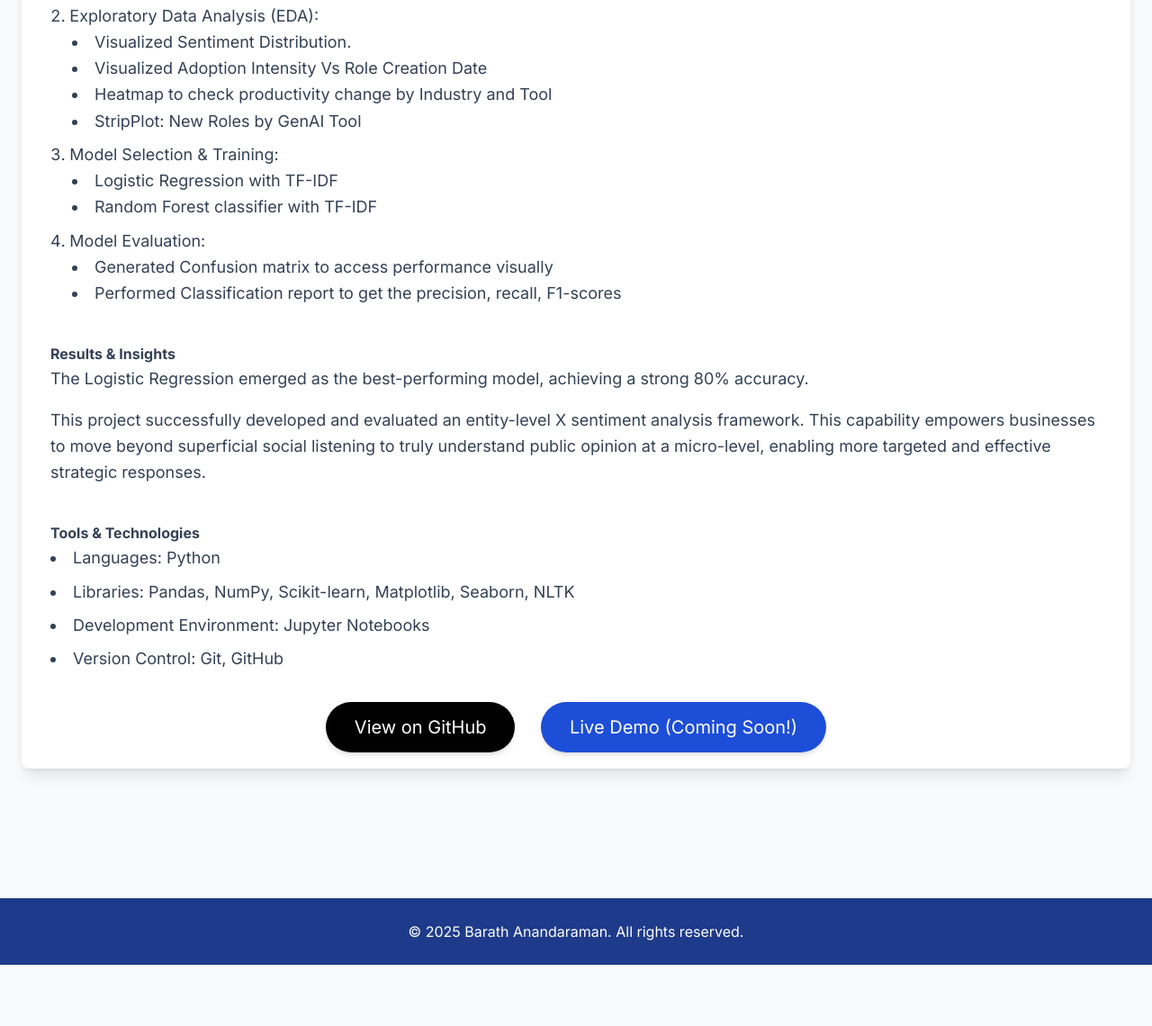
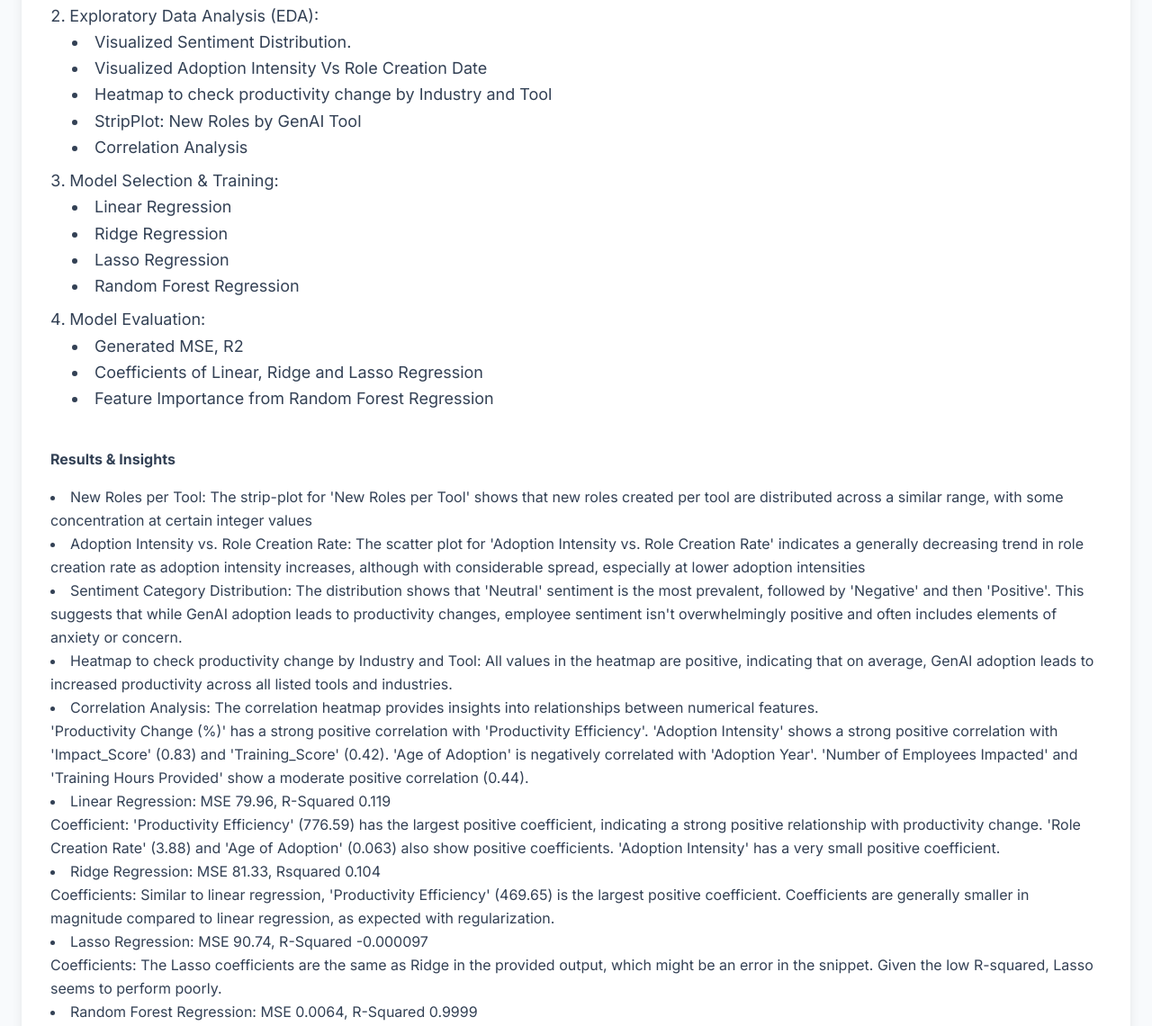
Before and after one commit to barath-anandaraman/banandaraman.github.io, a plain HTML site: page genai_adoption.html in a window 1280 px wide. Shown: the part 2366-3506 px from the top of the page at 90% size. Before the commit the page ends 3438 px from the top, so only its background shows below. Drawn offline with nearby package versions, Linux system fonts and the light colour scheme.

Commit message:
Update genai_adoption.html

```diff
--- a/genai_adoption.html
+++ b/genai_adoption.html
@@ -91,20 +91,24 @@
                             <li>Visualized Adoption Intensity Vs Role Creation Date</li>
                             <li>Heatmap to check productivity change by Industry and Tool</li>
                             <li>StripPlot: New Roles by GenAI Tool</li>
+                            <li>Correlation Analysis</li>
                         </ul>
                     </li>
                     <li>
                         Model Selection & Training:
                         <ul class="list-disc list-inside ml-6">
-                            <li>Logistic Regression with TF-IDF</li>
-                            <li>Random Forest classifier with TF-IDF</li>
+                            <li>Linear Regression</li>
+                            <li>Ridge Regression</li>
+                            <li>Lasso Regression</li>
+                            <li>Random Forest Regression</li>
                         </ul>
                     </li>
                     <li>
                         Model Evaluation:
                         <ul class="list-disc list-inside ml-6">
-                            <li>Generated Confusion matrix to access performance visually</li>
-                            <li>Performed Classification report to get the precision, recall, F1-scores</li>
+                            <li>Generated MSE, R2</li>
+                            <li>Coefficients of Linear, Ridge and Lasso Regression</li>
+                            <li>Feature Importance from Random Forest Regression</li>
                         </ul>
                     </li>
                 </ol>
@@ -114,10 +118,27 @@
             <div class="mb-10">
                 <h2 class="section-sub-title"><b>Results & Insights</b></h2>
                 <p class="text-lg leading-relaxed text-slate-700 mb-4">
-                    The Logistic Regression emerged as the best-performing model, achieving a strong 80% accuracy.
+                    <li>New Roles per Tool: The strip-plot for 'New Roles per Tool' shows that new roles created per tool are distributed across a similar range, with some concentration at certain integer values</li>
+<li>Adoption Intensity vs. Role Creation Rate: The scatter plot for 'Adoption Intensity vs. Role Creation Rate' indicates a generally decreasing trend in role creation rate as adoption intensity increases, although with considerable spread, especially at lower adoption intensities</li>
+<li>Sentiment Category Distribution: The distribution shows that 'Neutral' sentiment is the most prevalent, followed by 'Negative' and then 'Positive'. This suggests that while GenAI adoption leads to productivity changes, employee sentiment isn't overwhelmingly positive and often includes elements of anxiety or concern.</li>
+<li>Heatmap to check productivity change by Industry and Tool: All values in the heatmap are positive, indicating that on average, GenAI adoption leads to increased productivity across all listed tools and industries.</li>
+<li>Correlation Analysis: The correlation heatmap provides insights into relationships between numerical features.</li>
+'Productivity Change (%)' has a strong positive correlation with 'Productivity Efficiency'.
+'Adoption Intensity' shows a strong positive correlation with 'Impact_Score' (0.83) and 'Training_Score' (0.42).
+'Age of Adoption' is negatively correlated with 'Adoption Year'.
+'Number of Employees Impacted' and 'Training Hours Provided' show a moderate positive correlation (0.44).
+<li>Linear Regression: MSE 79.96, R-Squared 0.119</li>
+                    Coefficient: 'Productivity Efficiency' (776.59) has the largest positive coefficient, indicating a strong positive relationship with productivity change. 'Role Creation Rate' (3.88) and 'Age of Adoption' (0.063) also show positive coefficients. 'Adoption Intensity' has a very small positive coefficient.
+<li>Ridge Regression: MSE 81.33, Rsquared 0.104</li>
+                    Coefficients: Similar to linear regression, 'Productivity Efficiency' (469.65) is the largest positive coefficient. Coefficients are generally smaller in magnitude compared to linear regression, as expected with regularization.
+                    <li>Lasso Regression: MSE 90.74, R-Squared -0.000097</li>
+                    Coefficients: The Lasso coefficients are the same as Ridge in the provided output, which might be an error in the snippet. Given the low R-squared, Lasso seems to perform poorly.
+                    <li>Random Forest Regression: MSE 0.0064, R-Squared 0.9999</li>
+                    Feature Importance (Random Forest): 'Productivity Efficiency' is by far the most important feature, followed by 'Training Hours Provided'. This highlights that how efficiently productivity changes with training and the amount of training itself are critical drivers of productivity.
+
                 </p>
                 <p class="text-lg leading-relaxed text-slate-700 mt-4">
-                    This project successfully developed and evaluated an entity-level X sentiment analysis framework. This capability empowers businesses to move beyond superficial social listening to truly understand public opinion at a micro-level, enabling more targeted and effective strategic responses.
+                    The Random Forest model significantly outperforms linear, Ridge, and Lasso regressions, achieving a very high R-squared, suggesting it captures the underlying relationships in the data much better
                 </p>
             </div>
 
@@ -126,7 +147,12 @@
                 <h2 class="section-sub-title"><b>Tools & Technologies</b></h2>
                 <ul class="list-disc list-inside text-lg leading-relaxed text-slate-700 space-y-2">
                     <li>Languages: Python</li>
-                    <li>Libraries: Pandas, NumPy, Scikit-learn, Matplotlib, Seaborn, NLTK</li>
+                    <li>Libraries: Pandas, NumPy, Scikit-learn, Matplotlib, Seaborn</li>
+                    <li>sklearn.preprocessing: MinMaxScaler, LabelEncoder</li>
+                    <li>sklearn.model_selection: train_test_split</li>
+                    <li>sklearn.ensemble: RandomForestRegressor</li>
+                    <li>sklearn.linear_model: LinearRegression, Ridge, Lasso</li>
+                    <li>sklearn.metrics: mean_squared_error, r2_score</li>
                     <li>Development Environment: Jupyter Notebooks</li>
                     <li>Version Control: Git, GitHub</li>
                 </ul>
```
